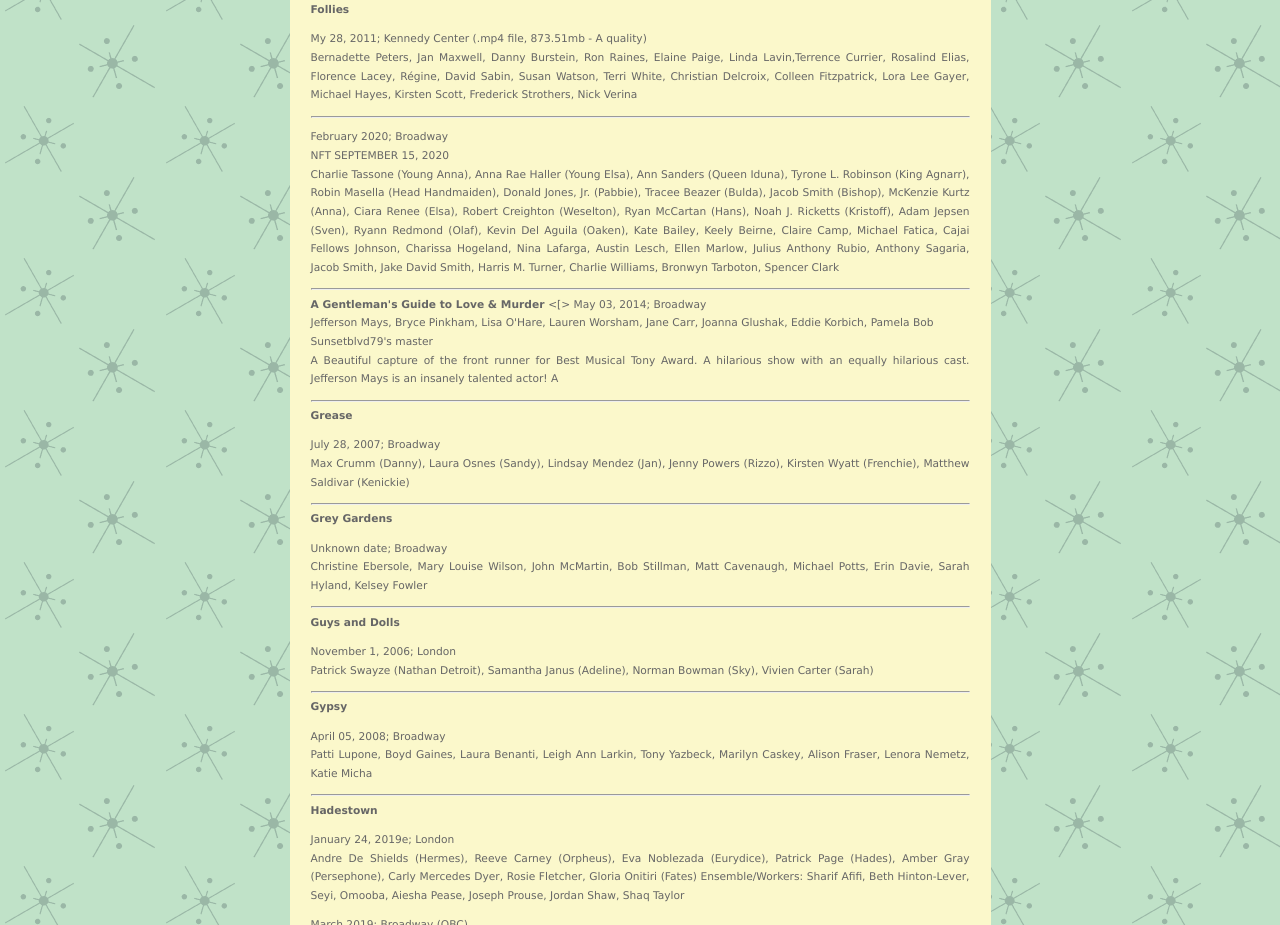
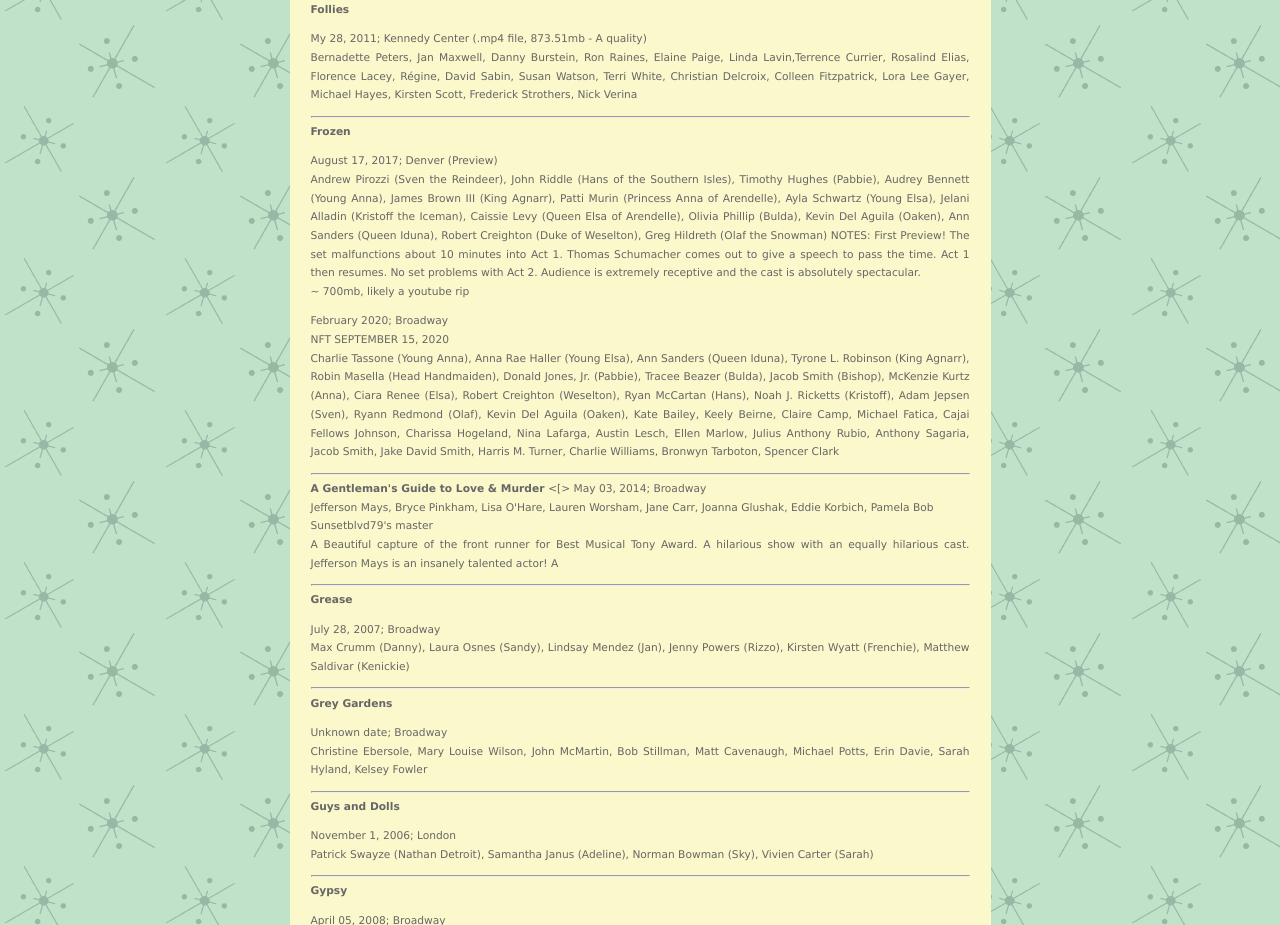
Before and after one commit to pixdrae/pixdrae.github.io, a plain HTML site: page dvd.htm in a window 1280 px wide. Shown: the part 7499-8424 px from the top of the page. Drawn offline with Linux system fonts and the light colour scheme.

Commit message:
Update dvd.htm

```diff
--- a/dvd.htm
+++ b/dvd.htm
@@ -546,6 +546,13 @@ Bernadette Peters, Jan Maxwell, Danny Burstein, Ron Raines, Elaine Paige, Linda
 </p>
 
 		<hr>
+		<b>Frozen</b>
+		<p>
+			August 17, 2017; Denver (Preview) <br>
+Andrew Pirozzi (Sven the Reindeer), John Riddle (Hans of the Southern Isles), Timothy Hughes (Pabbie), Audrey Bennett (Young Anna), James Brown III (King Agnarr), Patti Murin (Princess Anna of Arendelle), Ayla Schwartz (Young Elsa), Jelani Alladin (Kristoff the Iceman), Caissie Levy (Queen Elsa of Arendelle), Olivia Phillip (Bulda), Kevin Del Aguila (Oaken), Ann Sanders (Queen Iduna), Robert Creighton (Duke of Weselton), Greg Hildreth (Olaf the Snowman)
+NOTES: First Preview! The set malfunctions about 10 minutes into Act 1. Thomas Schumacher comes out to give a speech to pass the time. Act 1 then resumes. No set problems with Act 2. Audience is extremely receptive and the cast is absolutely spectacular.
+		<br> ~ 700mb, likely a youtube rip
+		</p>
 		<p>
 			February 2020; Broadway<br>
 			NFT SEPTEMBER 15, 2020<br>
```
